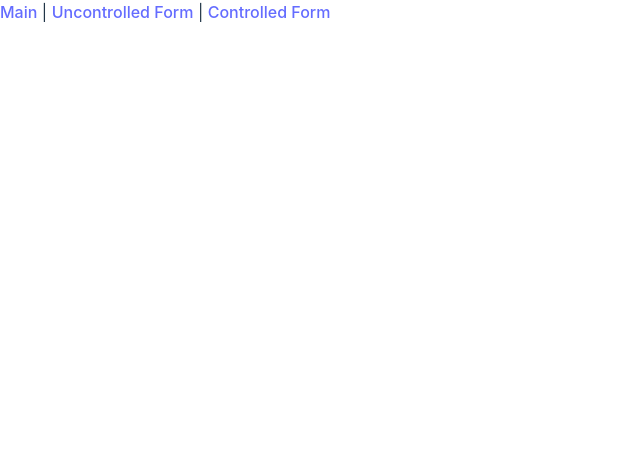
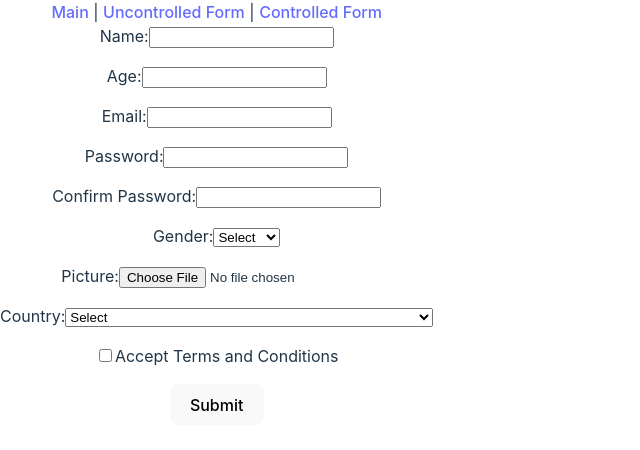
Before and after one commit to pestler/React-Task, a React (Vite) app: page /uncontrolled in a window 1280 px wide. Shown: the top 450 px of the page, without its empty margins (0-640 px from the left). Built offline with nearby package versions, Linux system fonts and the light colour scheme.

Commit message:
feat: fix error

```diff
--- a/src/pages/UncontrolledFormPage.tsx
+++ b/src/pages/UncontrolledFormPage.tsx
@@ -27,7 +27,7 @@ const UncontrolledFormPage = () => {
     e.preventDefault();
     const file = pictureRef.current?.files?.[0];
 
-    const IFormData = {
+    const IFormData: IFormData = {
       name: nameRef.current?.value || '',
       age: Number(ageRef.current?.value),
       email: emailRef.current?.value || '',
@@ -62,6 +62,7 @@ const UncontrolledFormPage = () => {
       });
       setErrors(formattedErrors);
     }
+  };
 
   const handleImageChange = (e: React.ChangeEvent<HTMLInputElement>) => {
     const file = e.target.files?.[0];
@@ -73,6 +74,7 @@ const UncontrolledFormPage = () => {
       reader.readAsDataURL(file);
     }
   };
+
   return (
     <form onSubmit={handleSubmit}>
       <div>
@@ -97,11 +99,7 @@ const UncontrolledFormPage = () => {
       </div>
       <div>
         <label htmlFor="confirmPassword">Confirm Password:</label>
-          <input
-            id="confirmPassword"
-            type="password"
-            ref={confirmPasswordRef}
-          />
+        <input id="confirmPassword" type="password" ref={confirmPasswordRef} />
         <p>{errors.confirmPassword}</p>
       </div>
       <div>
@@ -154,5 +152,5 @@ const UncontrolledFormPage = () => {
     </form>
   );
 };
-};
+
 export default UncontrolledFormPage;
```
Lines whose indentation alone changed are shown as unchanged.
